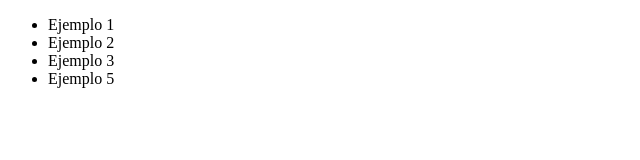
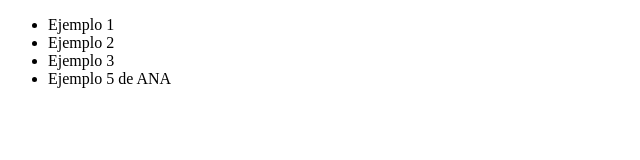
Before and after one commit to Guzguz12/alura-git, a plain HTML site: page index.html in a window 1280 px wide. Shown: the full height of the page, 0-640 px from the left. Drawn offline with Linux system fonts and the light colour scheme.

Commit message:
Cambio de ana

```diff
--- a/index.html
+++ b/index.html
@@ -9,7 +9,7 @@
             <li>Ejemplo 1</li>
             <li>Ejemplo 2</li>
             <li>Ejemplo 3</li>
-            <li>Ejemplo 5</li>
+            <li>Ejemplo 5 de ANA</li>
         </Ul>
     </body>
 </html>
```
